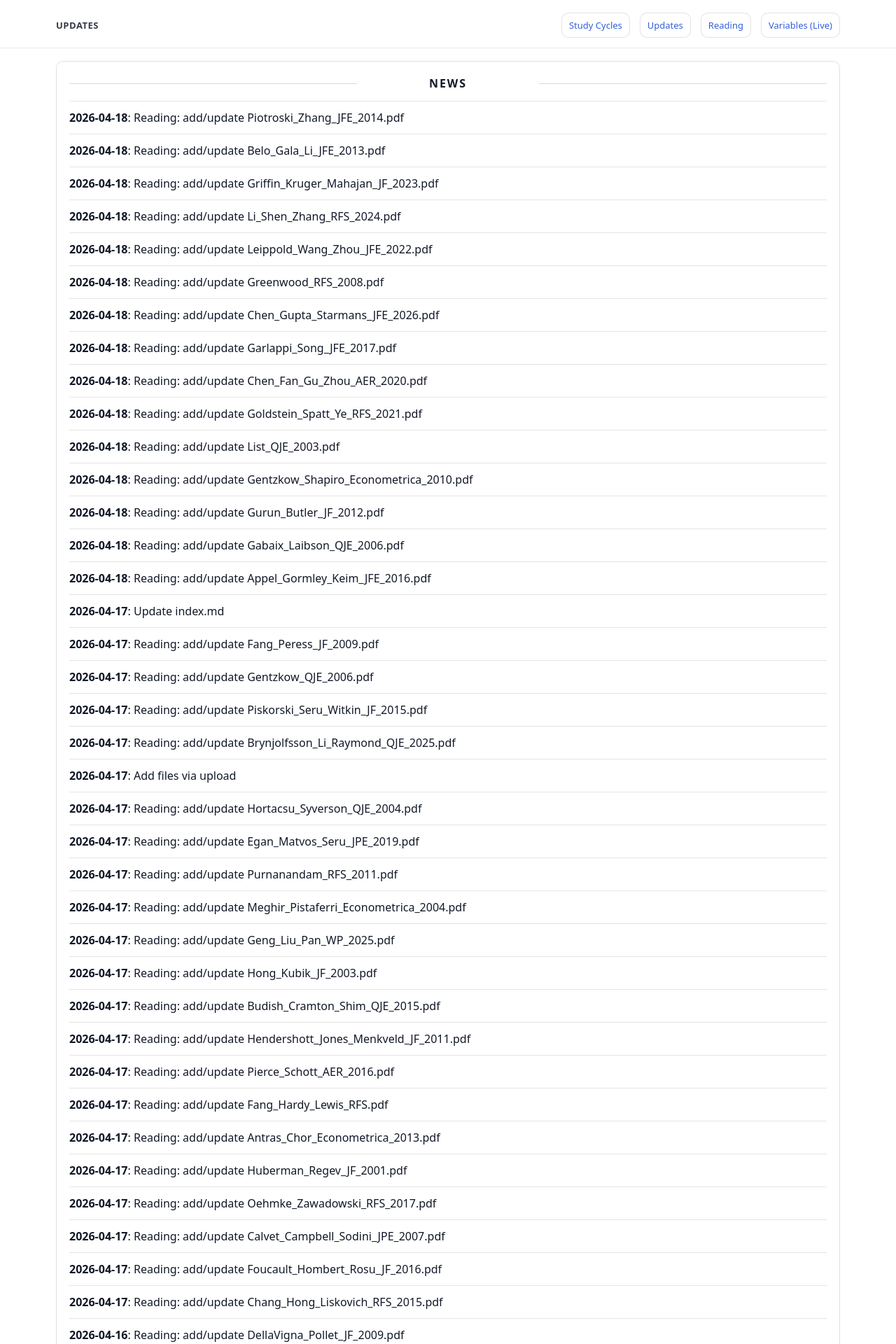
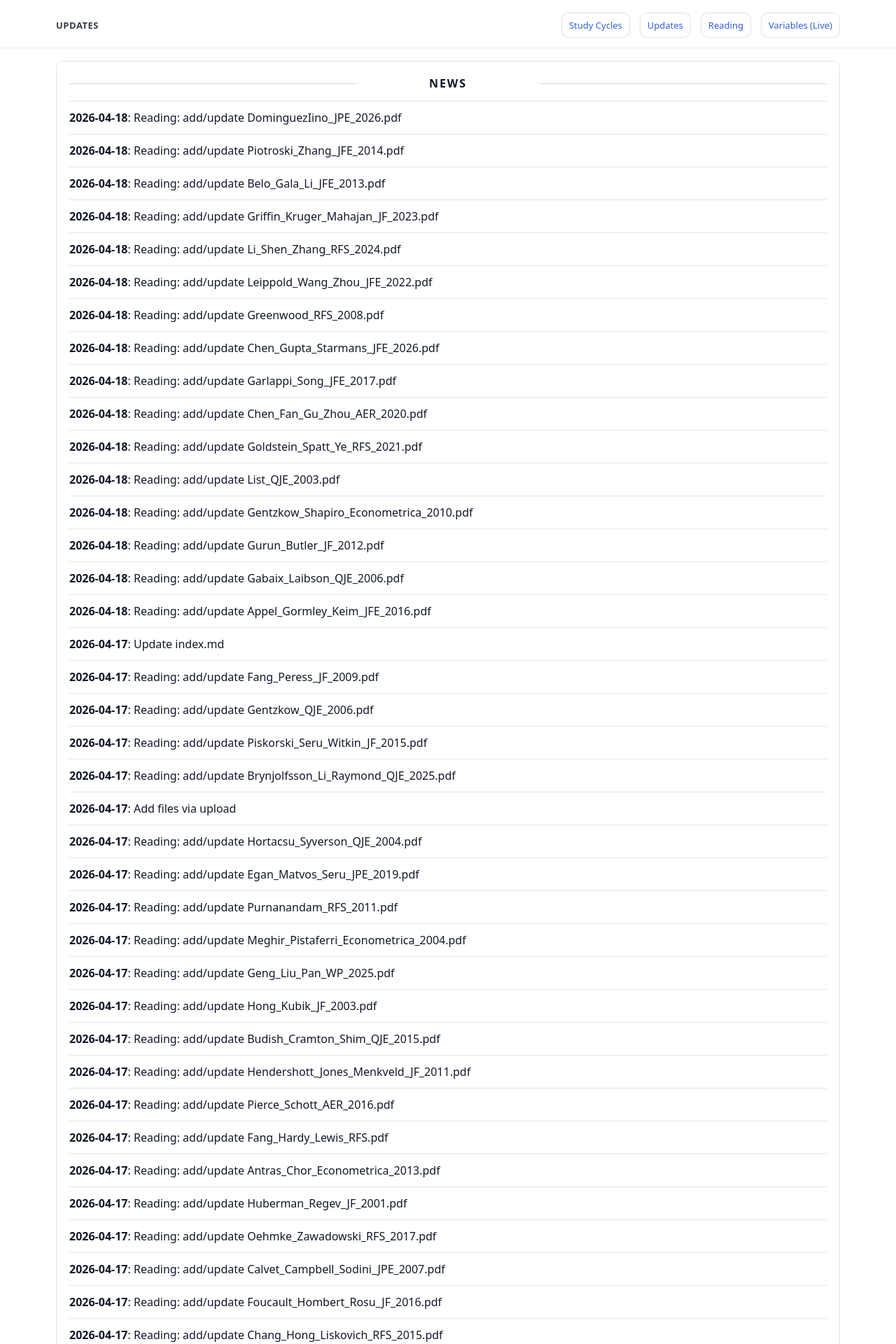
Before and after one commit to yaxinzn/study-archive, a Jekyll site: the page built from updates/index.md, in a window 1280 px wide. Shown: the top 1920 px of the page at 70% size. Built offline with Jekyll 4.4.1, drawn with Linux system fonts in a browser that asks for light colours; some of the changed text lies outside the part shown.

Commit message:
chore: update NEWS feed

```diff
--- a/_data/news.yml
+++ b/_data/news.yml
@@ -1,4 +1,7 @@
 # Auto-generated update history (sorted newest -> oldest). Do not edit manually.
+- ts: "1776517437"
+  date: "2026-04-18"
+  title: "Reading: add/update DominguezIino_JPE_2026.pdf"
 - ts: "1776514015"
   date: "2026-04-18"
   title: "Reading: add/update Piotroski_Zhang_JFE_2014.pdf"
```
